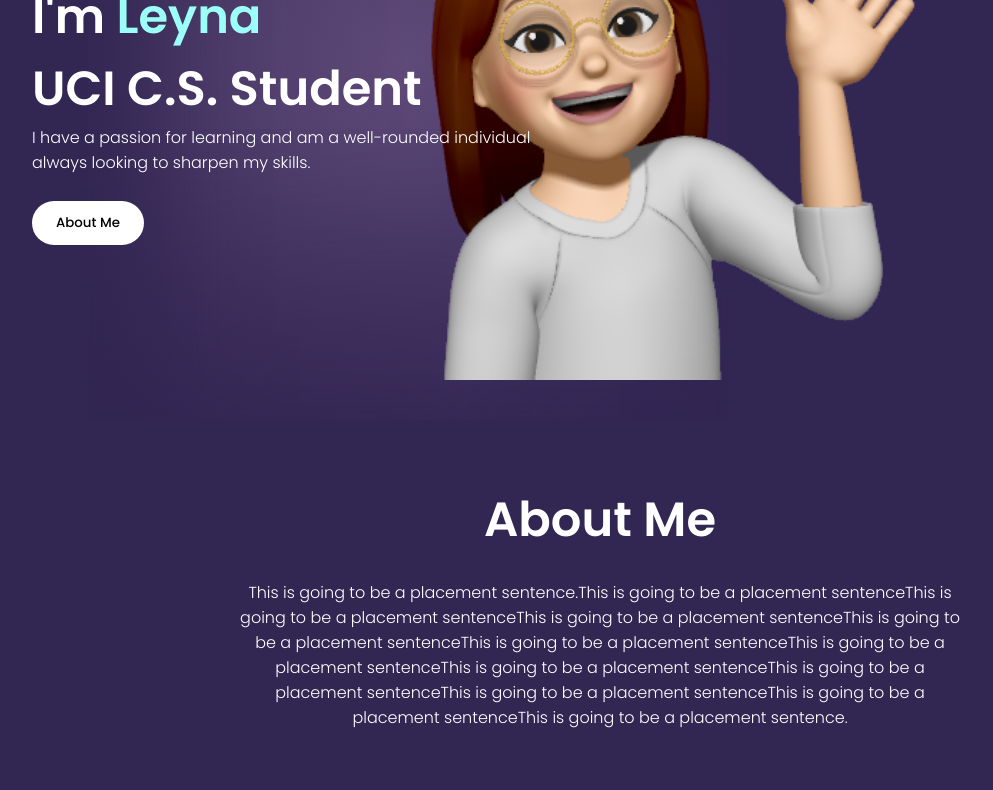
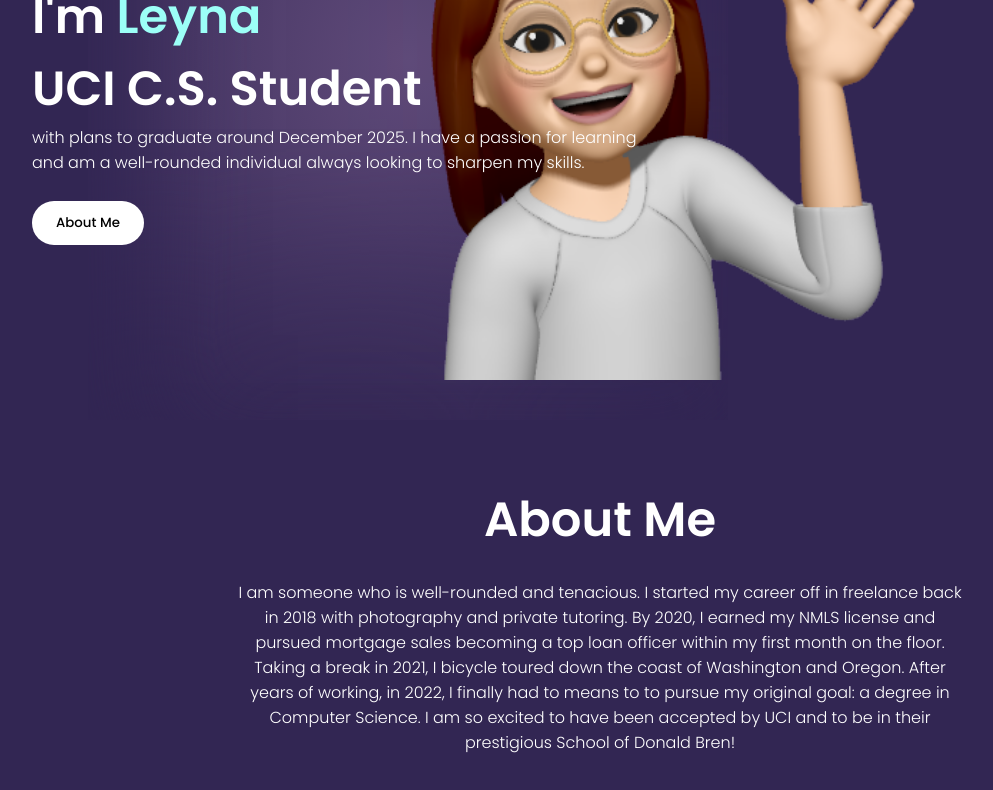
Before and after one commit to LeynaNguyen3/PersonalWebsite_2, a React (Create React App) app: page / in a window 1280 px wide. Shown: the part 380-1170 px from the top of the page, without its empty margins (40-1033 px from the left). Built offline with nearby package versions, Linux system fonts and the light colour scheme.

Commit message:
filled in paragraphs for website

```diff
--- a/src/components/Contact/contact.js
+++ b/src/components/Contact/contact.js
@@ -2,6 +2,7 @@
 import './contact.css';
 import GitHubIcon from '../../assets/Tools.png';
 import GMailIcon from '../../assets/gmail.png';
+import linkedInIcon from '../../assets/linkedin.png'
 import emailjs from '@emailjs/browser';
 
 const Contact = () => {
@@ -35,6 +36,9 @@
                 <a href="mailto:leyna.nguyen619@gmail.com" target="_blank" rel="noopener noreferrer">
                     <img src={GMailIcon} alt="Gmail" className="link" />
                 </a>
+                <a href="https://www.linkedin.com/in/leynanguyen3/" target="_blank" rel="noopener noreferrer">
+                    <img src={linkedInIcon} alt="LinkedIn" className="link" />
+                </a>
                 </div>
             </form>
         </div>
--- a/src/components/Intro/intro.js
+++ b/src/components/Intro/intro.js
@@ -10,7 +10,7 @@
             <span className="hello">Hello,</span>
             <span className="introText"><p className="gradient-element"/>I'm <span className="introName">Leyna</span><br />UCI C.S. Student</span>
             <div className="introParaContainer">
-              <p className="introPara">I have a passion for learning and am a well-rounded individual<br /> always looking to sharpen my skills.</p>
+              <p className="introPara"> with plans to graduate around December 2025. I have a passion for learning <br/> and am a well-rounded individual always looking to sharpen my skills.</p>
               <div className="gradient-underlay" />
             </div>
             <Link to='skills' spy={true} smooth={true} offset={-100} duration={500}><button className="btn"  onClick={() => {
--- a/src/components/Skills/skills.js
+++ b/src/components/Skills/skills.js
@@ -7,7 +7,11 @@
   return (
     <section id='skills'>
         <span className="skillTitle">About Me</span>
-        <span className="skillDesc">This is going to be a placement sentence.This is going to be a placement sentenceThis is going to be a placement sentenceThis is going to be a placement sentenceThis is going to be a placement sentenceThis is going to be a placement sentenceThis is going to be a placement sentenceThis is going to be a placement sentenceThis is going to be a placement sentenceThis is going to be a placement sentenceThis is going to be a placement sentenceThis is going to be a placement sentence.</span>
+        <span className="skillDesc">I am someone who is well-rounded and tenacious. I started my career off in freelance back in 2018 with photography and private tutoring.
+        By 2020, I earned my NMLS license and pursued mortgage sales becoming a top loan officer within my first month on the floor.
+        Taking a break in 2021, I bicycle toured down the coast of Washington and Oregon.
+        After years of working, in 2022, I finally had to means to to pursue my original goal: a degree in Computer Science.
+        I am so excited to have been accepted by UCI and to be in their prestigious School of Donald Bren!</span>
         <span className="skillTitle">Technical Skills</span>
         <div className="skillBars">
             <div className="skillBar">
--- a/src/components/Works/works.js
+++ b/src/components/Works/works.js
@@ -6,7 +6,7 @@
   return (
     <section id='works'>
         <h2 className="worksTitle">Projects</h2>
-        <span className="worksDesc">Here are all my projects. Here are all my projects.Here are all my projects.Here are all my projects.Here are all my projects.Here are all my projects.Here are all my projects.Here are all my projects.</span>
+        <span className="worksDesc">Here are all my projects... so far!</span>
         <div className="worksImgs"></div>
         <a href="https://github.com/LeynaNguyen3/PersonalWebsite_2" target="_blank" rel="noopener noreferrer">
           <img src={Porfolio1} alt="First Project" className="worksImg" />
```
Also changed, not shown: public/style.css (line endings or trailing spaces), src/assets/linkedin.png (added), src/components/Intro/intro.css (line endings or trailing spaces).
